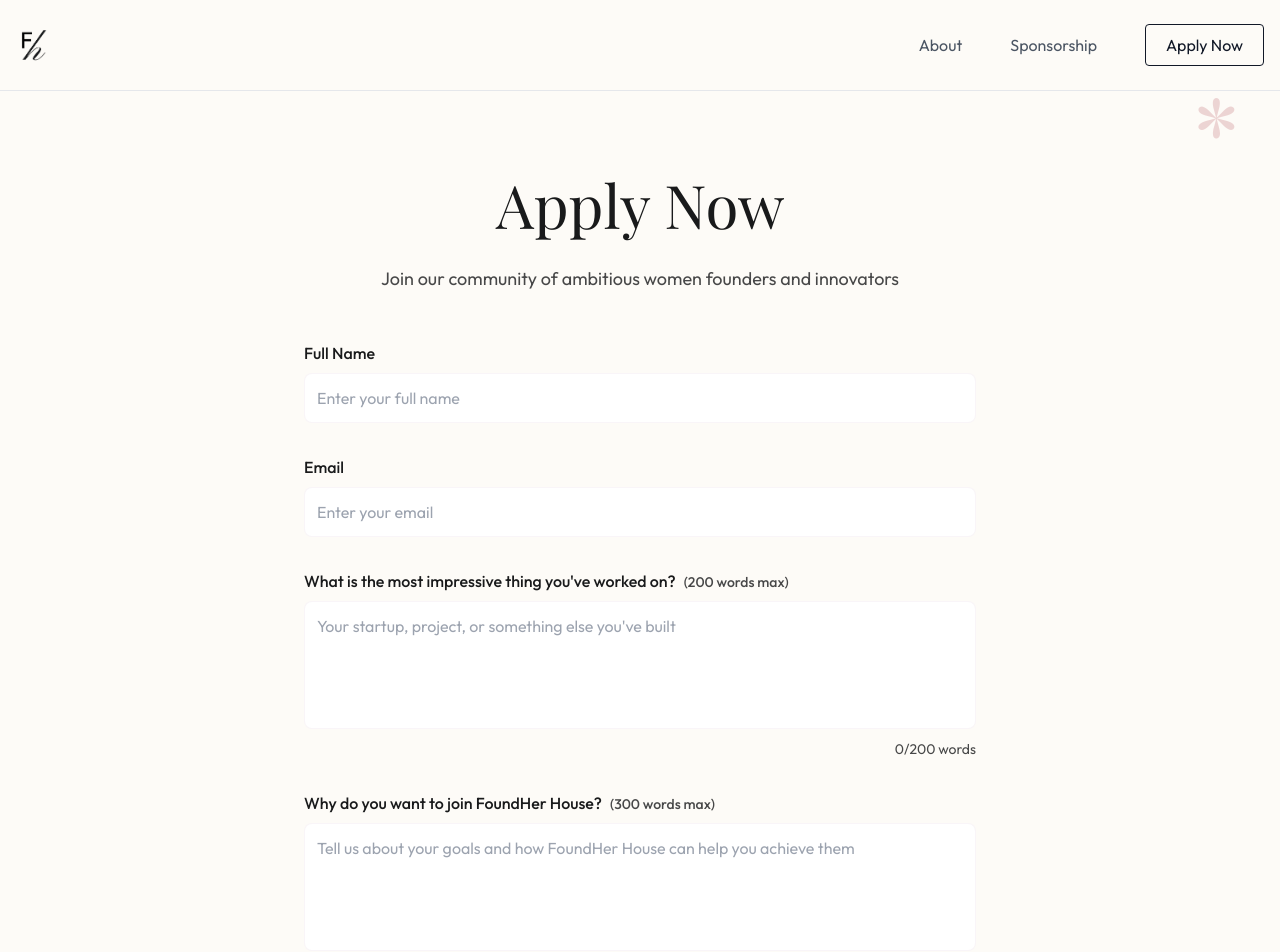
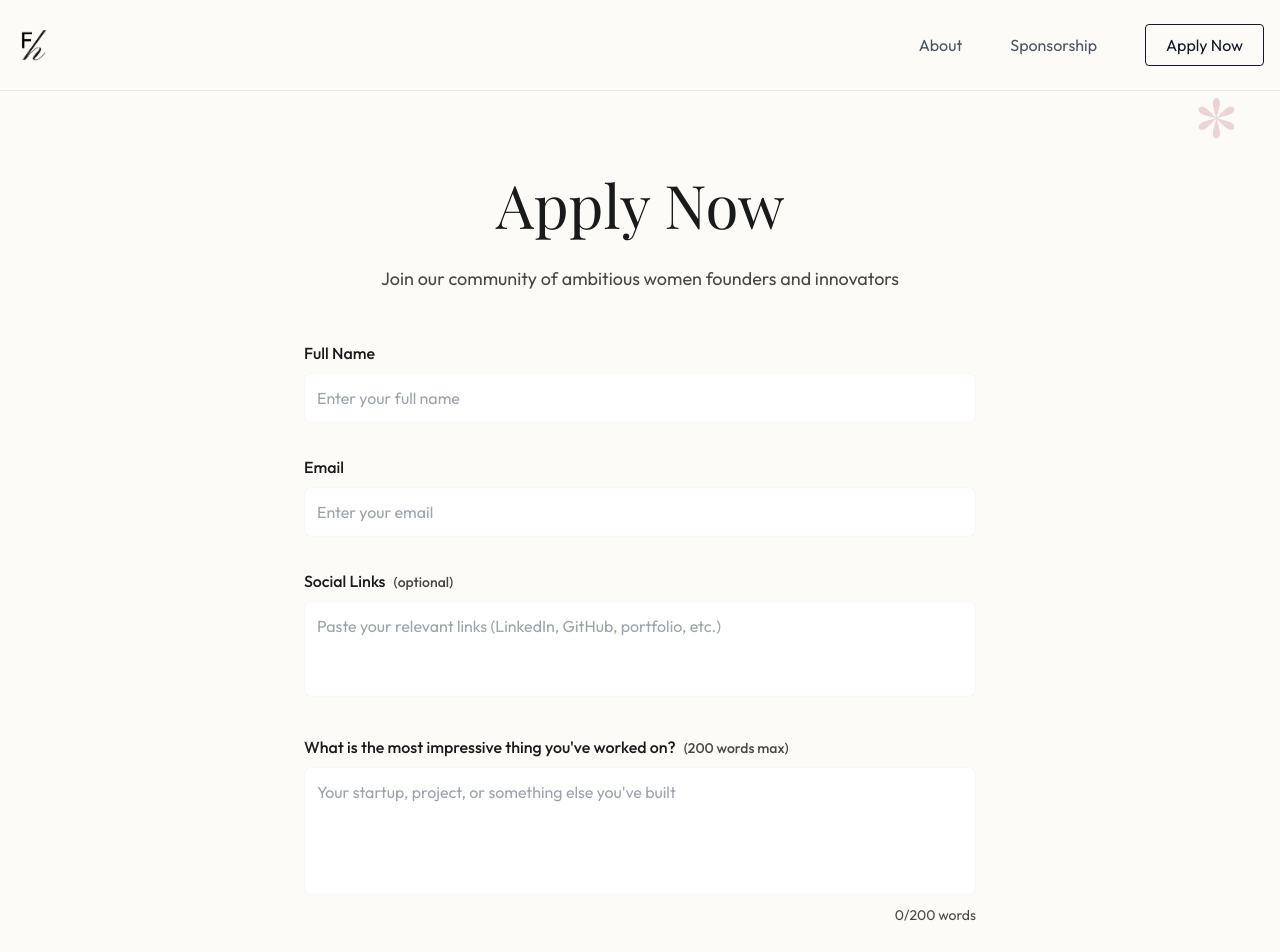
Before and after one commit to suspiciouscow/foundherhouse, a Next.js app: page /apply in a window 1280 px wide. Shown: the top 952 px of the page. Built offline with nearby package versions, Linux system fonts and the light colour scheme.

Commit message:
added socilal links to application

```diff
--- a/src/app/apply/page.tsx
+++ b/src/app/apply/page.tsx
@@ -10,6 +10,7 @@ interface FormData {
   project: string;
   about: string;
   unique_fact: string;
+  social_links: string;
 }
 
 interface FormErrors {
@@ -18,14 +19,17 @@ interface FormErrors {
   project?: string;
   about?: string;
   unique_fact?: string;
+  social_links?: string;
   submit?: string;
 }
 
 const WORD_LIMITS = {
   project: 200,
-  about: 300,
+  about: 250, // Changed from 300 to 250
   unique: 150
 }
+
+const URL_REGEX = /^(https?:\/\/)?([\w-]+(\.[\w-]+)+\/?)([\w.,@?^=%&:/~+#-]*[\w@?^=%&/~+#-])?$/;
 
 export default function Apply() {
   const [formData, setFormData] = useState<FormData>({
@@ -33,7 +37,8 @@ export default function Apply() {
     email: '',
     project: '',
     about: '',
-    unique_fact: ''
+    unique_fact: '',
+    social_links: ''
   })
 
   const [errors, setErrors] = useState<FormErrors>({})
@@ -75,6 +80,11 @@ export default function Apply() {
       newErrors.unique_fact = `Please keep your response under ${WORD_LIMITS.unique} words`
     }
 
+    // Simple validation for social links - just check if there's any content
+    if (formData.social_links && !formData.social_links.trim()) {
+      newErrors.social_links = 'Please provide valid URLs or remove the content';
+    }
+
     setErrors(newErrors)
     return Object.keys(newErrors).length === 0
   }
@@ -114,11 +124,7 @@ export default function Apply() {
         method: 'POST',
         headers: { 'Content-Type': 'application/json' },
         body: JSON.stringify({
-          full_name: formData.full_name,
-          email: formData.email,
-          project: formData.project,
-          about: formData.about,
-          unique_fact: formData.unique_fact,
+          ...formData,
           submitted_at: new Date().toISOString(),
           status: 'pending'
         })
@@ -136,7 +142,10 @@ export default function Apply() {
         email: '',
         project: '',
         about: '',
-        unique_fact: ''
+        unique_fact: '',
+        linkedin_url: '',
+        github_url: '',
+        portfolio_url: ''
       });
     } catch (error: any) {
       setErrors(prev => ({
@@ -210,6 +219,26 @@ export default function Apply() {
 
             <div>
               <label className="block text-main font-medium mb-2">
+                Social Links
+                <span className="text-main-muted text-sm ml-2">(optional)</span>
+              </label>
+              <textarea
+                name="social_links"
+                value={formData.social_links}
+                onChange={handleChange}
+                className={`w-full p-3 rounded-lg bg-white text-main border
+                  ${errors.social_links ? 'border-red-500' : 'border-primary/10'}
+                  focus:outline-none focus:border-primary focus:ring-1 focus:ring-primary
+                  transition-colors placeholder:text-main/40 h-24 resize-none`}
+                placeholder="Paste your relevant links (LinkedIn, GitHub, portfolio, etc.)"
+              />
+              {errors.social_links && (
+                <p className="mt-1 text-red-500 text-sm">{errors.social_links}</p>
+              )}
+            </div>
+
+            <div>
+              <label className="block text-main font-medium mb-2">
                 What is the most impressive thing you&apos;ve worked on?
                 <span className="text-main-muted text-sm ml-2">({WORD_LIMITS.project} words max)</span>
               </label>
@@ -272,7 +301,7 @@ export default function Apply() {
               <div className="flex justify-between mt-1">
                 <p className={errors.unique_fact ? "text-red-500 text-sm" : "hidden"}>{errors.unique_fact}</p>
                 <p className="text-main-muted text-sm ml-auto">
-                  {getWordCount(formData.unique_fact)}/{WORD_LIMITS.unique} words
+                  {getWordCount(formData.unique_fact)}/{WORD_LIMITS.unique}
                 </p>
               </div>
             </div>
--- a/src/app/page.tsx
+++ b/src/app/page.tsx
@@ -11,7 +11,7 @@ export default function Home() {
   const faqs = [
     {
       question: "What is FoundHer House?",
-      answer: "FoundHer House is an all-women hacker house located in San Francisco. Residents work on projects and startups while connecting with like-minded individuals. The house hosts workshops, networking events, and demo nights to foster collaboration and skill-sharing among participants."
+      answer: "Foundher House is an all-women hacker house located in San Francisco. Residents work on projects and startups while connecting with like-minded individuals. The house hosts workshops, networking events, and demo nights to foster collaboration and skill-sharing among participants."
     },
     {
       question: "Who can apply?",
```
